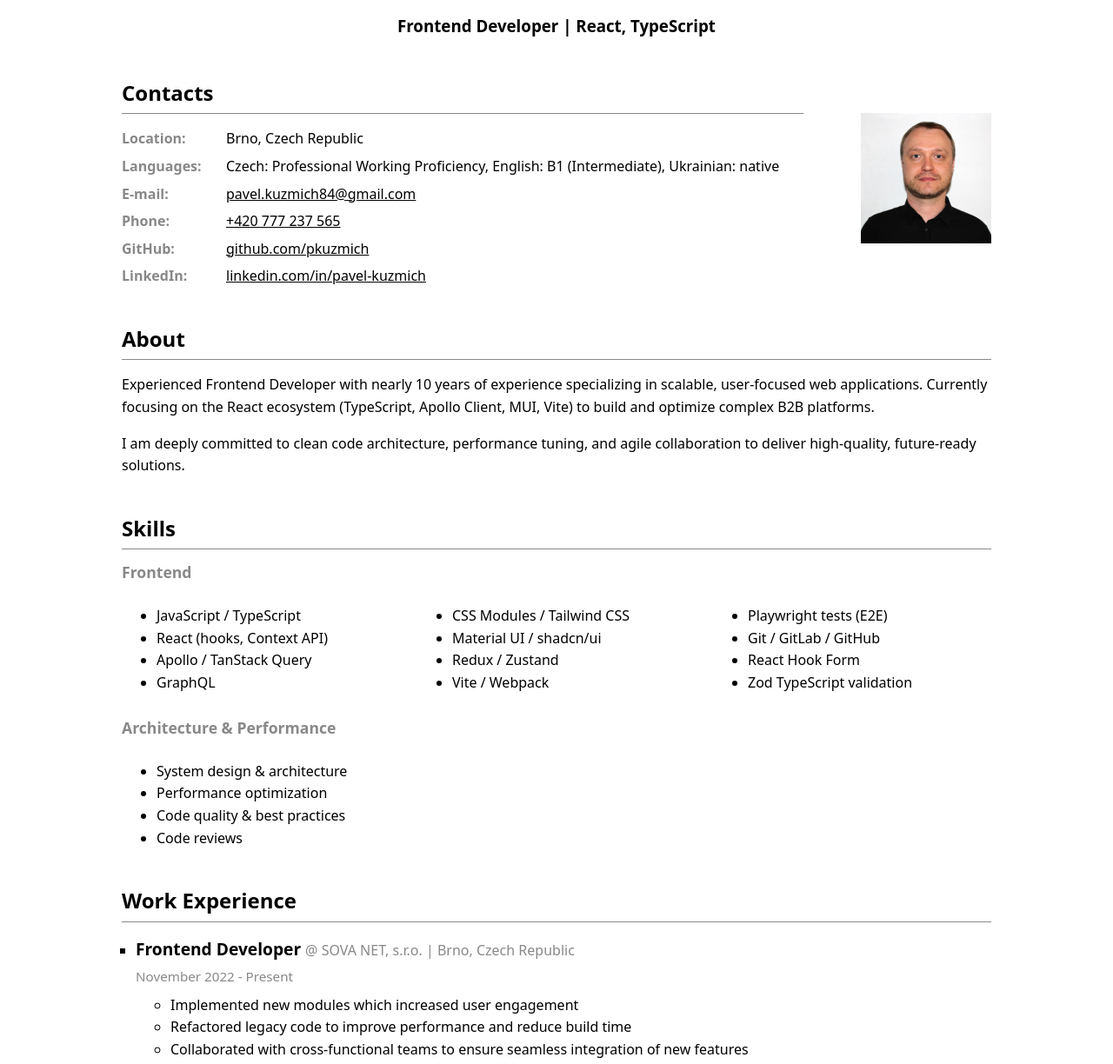
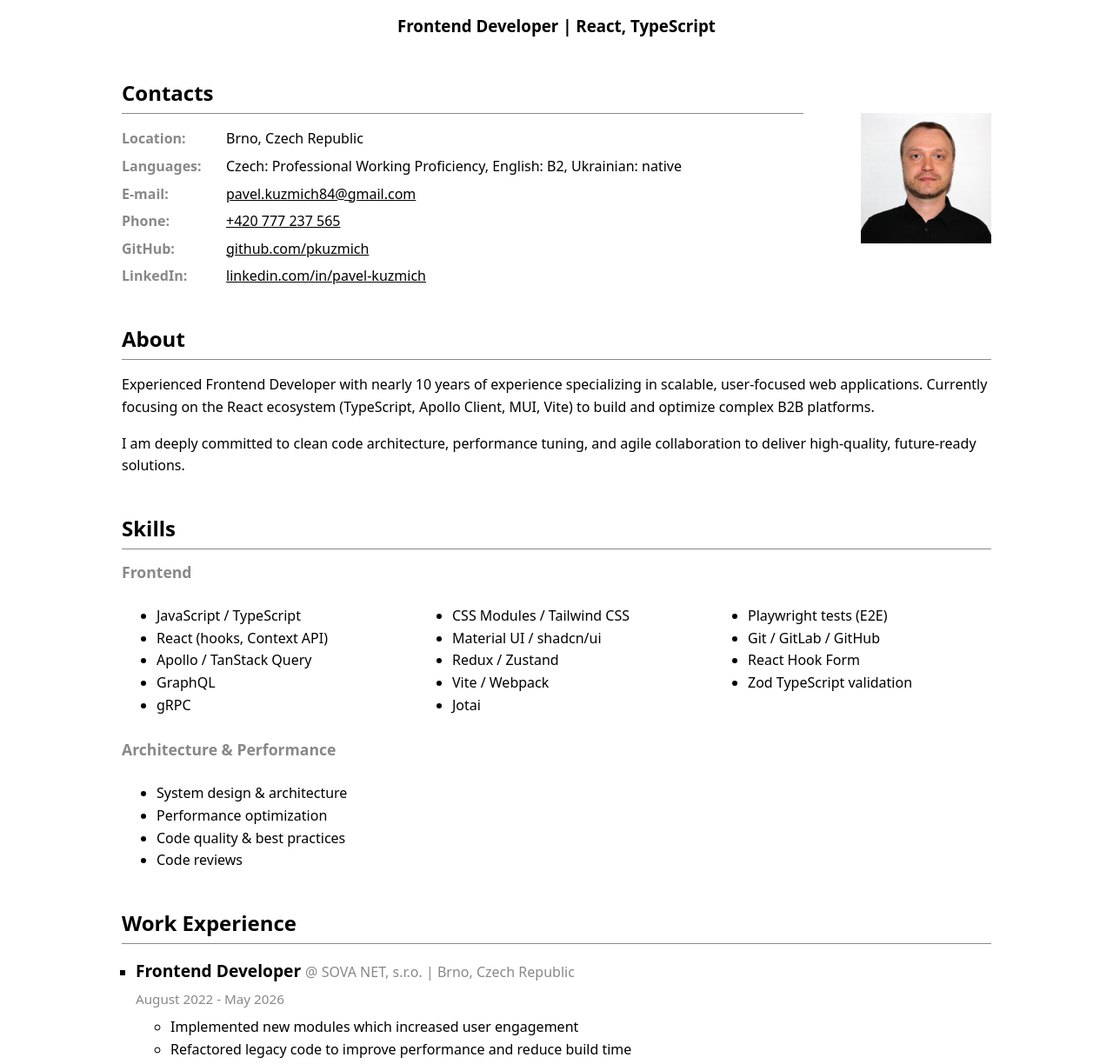
Before and after one commit to pkuzmich/cv, a plain HTML site: page index.html in a window 1280 px wide. Shown: the part 76-1300 px from the top of the page at 87% size. Drawn offline with Linux system fonts and the light colour scheme.

Commit message:
Update professional details and enhance skills section

```diff
--- a/index.html
+++ b/index.html
@@ -1,4 +1,4 @@
-<!DOCTYPE html>
+<!doctype html>
 <html lang="en">
     <head>
         <meta charset="UTF-8" />
@@ -50,7 +50,7 @@
                 ],
                 "worksFor": {
                     "@type": "Organization",
-                    "name": "Internet agency SOVA NET"
+                    "name": "Chyron | Broadcast Media Production and Distribution"
                 }
             }
         </script>
@@ -75,8 +75,8 @@
                             <li>
                                 <strong class="label">Languages:</strong>
                                 <span>
-                                    Czech: Professional Working Proficiency, English: B1
-                                    (Intermediate), Ukrainian: native
+                                    Czech: Professional Working Proficiency, English: B2, Ukrainian:
+                                    native
                                 </span>
                             </li>
                             <li>
@@ -141,6 +141,7 @@
                             <li>React (hooks, Context API)</li>
                             <li>Apollo / TanStack Query</li>
                             <li>GraphQL</li>
+                            <li>gRPC</li>
                         </ul>
                     </div>
                     <div class="column">
@@ -149,6 +150,7 @@
                             <li>Material UI / shadcn/ui</li>
                             <li>Redux / Zustand</li>
                             <li>Vite / Webpack</li>
+                            <li>Jotai</li>
                         </ul>
                     </div>
                     <div class="column">
@@ -190,9 +192,11 @@
                             </span>
                         </div>
                         <p class="date-range">
-                            <time datetime="2022-11">November 2022</time>
-                            - Present
+                            <time datetime="2022-08">August 2022</time>
+                            -
+                            <time datetime="2026-05">May 2026</time>
                         </p>
+
                         <ul class="achievement-list">
                             <li>Implemented new modules which increased user engagement</li>
                             <li>
```
